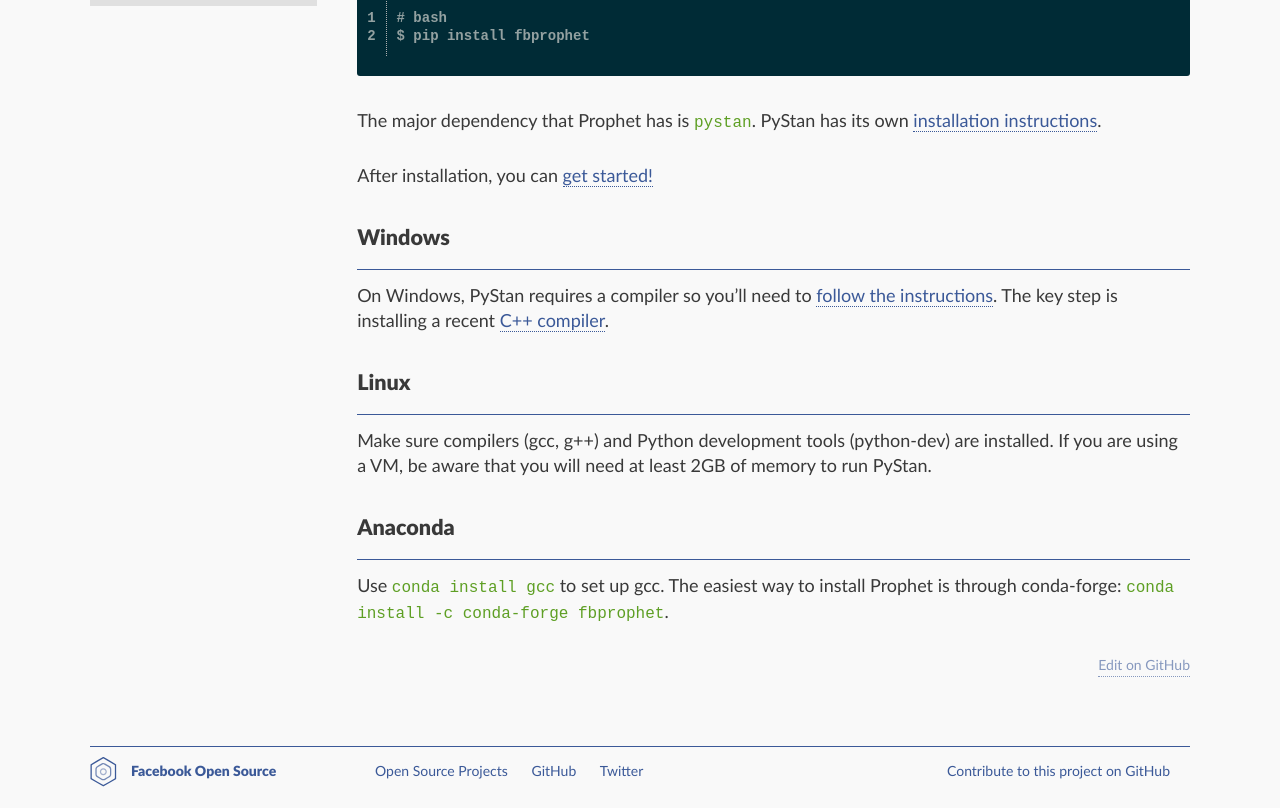
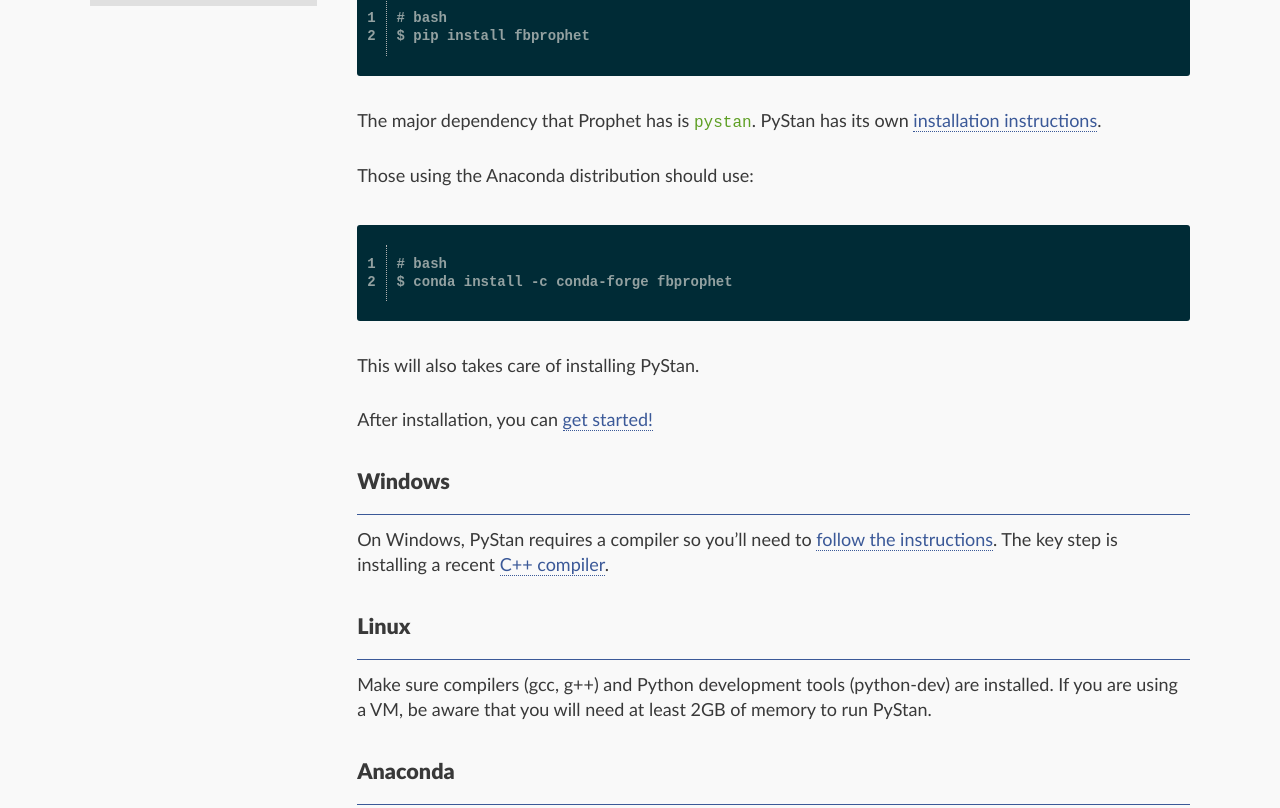
Before and after one commit to facebook/prophet, a Jekyll site: the page built from docs/_docs/installation.md, in a window 1280 px wide and 900 px high, scrolled down 752 px, cut to the strip 92-900 px from the top of the window. Built offline with Jekyll 4.4.1, drawn with Linux system fonts in a browser that asks for light colours.

Commit message:
Anaconda users should install with conda
See issue 201.

````diff
--- a/docs/_docs/installation.md
+++ b/docs/_docs/installation.md
@@ -33,6 +33,15 @@
 
 The major dependency that Prophet has is `pystan`.   PyStan has its own [installation instructions](http://pystan.readthedocs.io/en/latest/installation_beginner.html).
 
+Those using the Anaconda distribution should use:
+
+```
+# bash
+$ conda install -c conda-forge fbprophet
+```
+
+This will also takes care of installing PyStan.
+
 After installation, you can [get started!](quick_start.html#python-api)
 
 ### Windows
````
